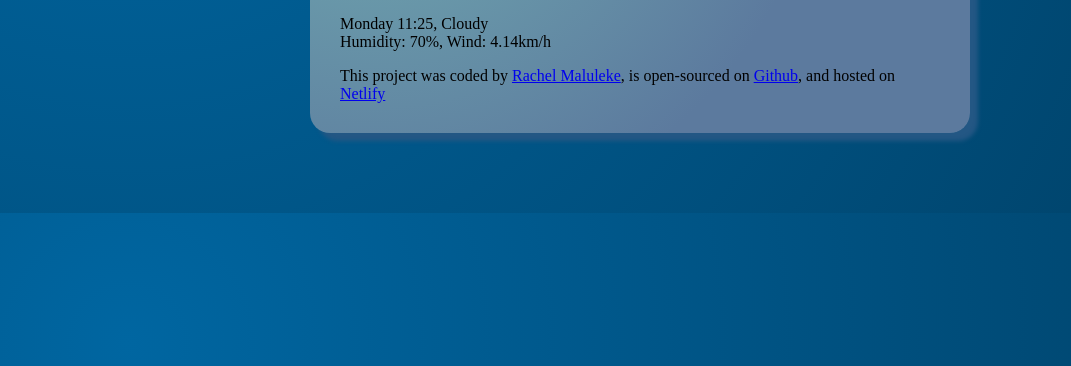
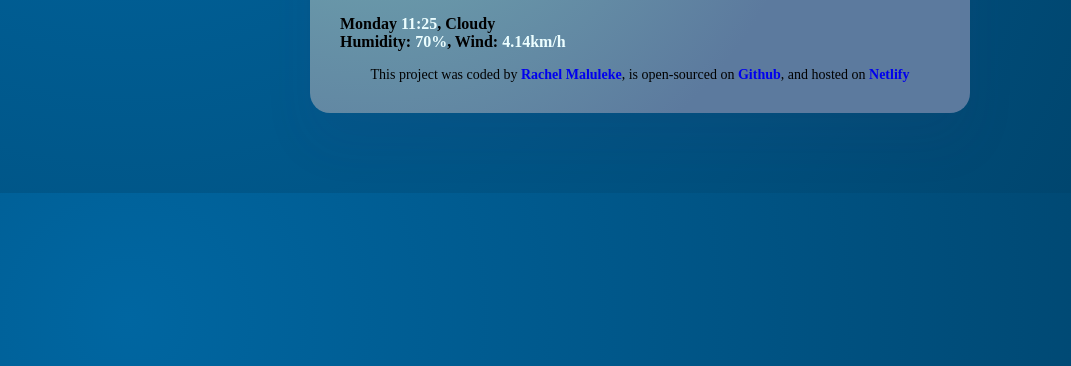
Before and after one commit to Rachel-M09/Day-Weather-App, a plain HTML site: page index.html in a window 1280 px wide. Shown: the part 434-800 px from the top of the page, without its empty margins (0-1071 px from the left). Drawn offline with Linux system fonts and the light colour scheme; a web font is replaced by a local one.

Commit message:
Added IDs on the paragraph content and updated the content's CSS

```diff
--- a/index.html
+++ b/index.html
@@ -21,9 +21,9 @@
 </header>
 <main>
 <h2 id="city">Johannesburg</h2>
-<p>Monday 11:25, Cloudy
+<p id="weather-condition">Monday <span id="time">11:25</span>, Cloudy
 <br>
-Humidity: 70%, Wind: 4.14km/h
+Humidity: <strong id="humidity">70%</strong>, Wind: <strong id="wind">4.14km/h</strong>
 </p>
 </main>
     <footer>This project was coded by <a href="https://github.com/Rachel-M09" target="_blank">Rachel Maluleke</a>, is open-sourced on <a href="https://github.com/Rachel-M09/Day-Weather-App" target="_blank" >Github</a>, and hosted on <a href="https://shecodes-day-weather-app.netlify.app/" target="_blank">Netlify</a></footer>
--- a/styles.css
+++ b/styles.css
@@ -11,7 +11,7 @@ body {
     padding: 30px;
     max-width: 600px;
     border-radius: 20px;
-    box-shadow: 8px 8px 4px #235784;
+    box-shadow: 0 30px 50px rgba(65, 50, 100, 0.08);
 }
 
 h1 {
@@ -68,3 +68,33 @@ h1 {
 #city {
     font-size: 36px;
 }
+
+a {
+    font-weight: bold;
+    text-decoration: none;
+}
+
+a:hover {
+    color: #ecfeff;
+}
+
+footer {
+    text-align: center;
+    font-size: 14px;
+}
+
+#weather-condition {
+    font-weight: 600;
+}
+
+#humidity {
+    color: #ecfeff;
+}
+
+#wind {
+  color: #ecfeff;
+}
+
+#time {
+  color: #ecfeff;
+}
```
